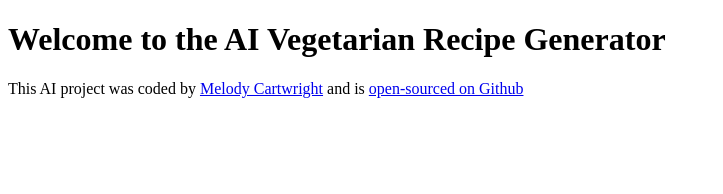
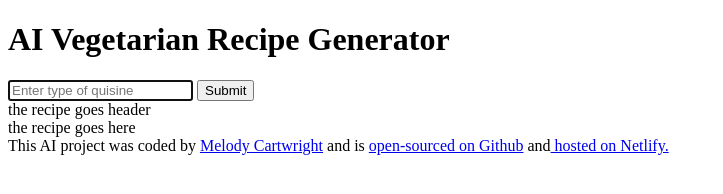
Before and after one commit to melodycartwright/vegetarian-recipe-generator, a plain HTML site: page index.html in a window 1280 px wide. Shown: the whole page, without its empty margins (0-723 px from the left). Drawn offline with Linux system fonts and the light colour scheme.

Commit message:
added basic html structure

```diff
--- a/index.html
+++ b/index.html
@@ -9,10 +9,28 @@
 </head>
 
 <body>
-    <h1>Welcome to the AI Vegetarian Recipe Generator</h1>
+    <header>
+        <h1>AI Vegetarian Recipe Generator</h1>
+    </header>
+    <main>
+        <form>
+            <input type="text" placeholder="Enter type of quisine"
+            autofocus
+            required
+            autocomplete="off">
+            <input type="submit">
 
+        </form>
+        <div>
+            the recipe goes header
+            </br>
+            the recipe goes here</div>
+    </main>
+    </main>
 
-    <footer>This AI project was coded by <a href="https://github.com/melodycartwright" target="_blank">Melody Cartwright</a> and is <a href="https://github.com/melodycartwright/vegetarian-recipe-generator" target="_blank">open-sourced on Github</a></footer>
+    <footer>This AI project was coded by <a href="https://github.com/melodycartwright" target="_blank">Melody
+            Cartwright</a> and is <a href="https://github.com/melodycartwright/vegetarian-recipe-generator"
+            target="_blank">open-sourced on Github</a> and<a href="https://ai-vegetarian-recipe-generator.netlify.app/" target="_blank"> hosted on Netlify.</a></footer>
 
     <script src="src/index.js"></script>
 </body>
```
